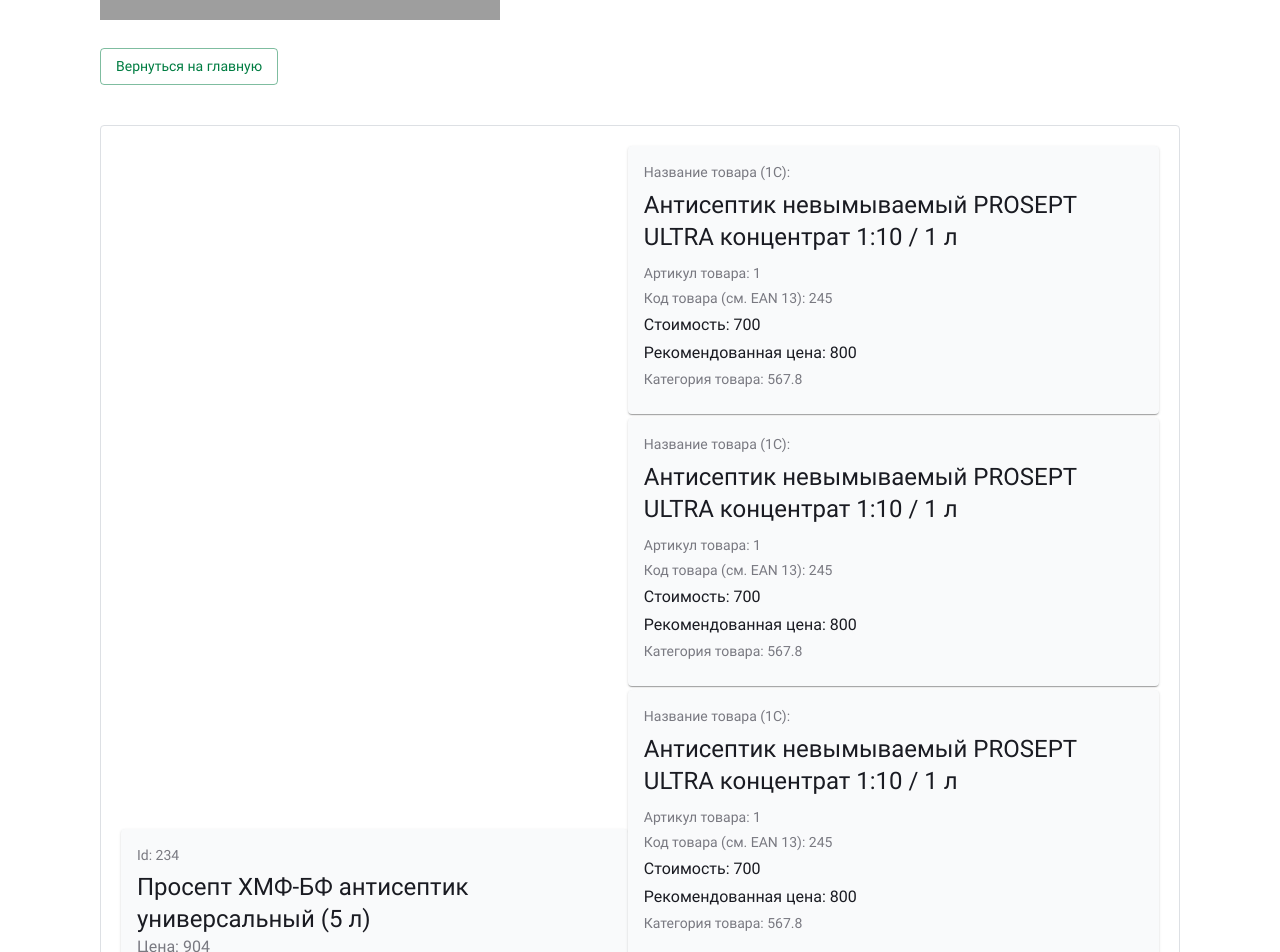
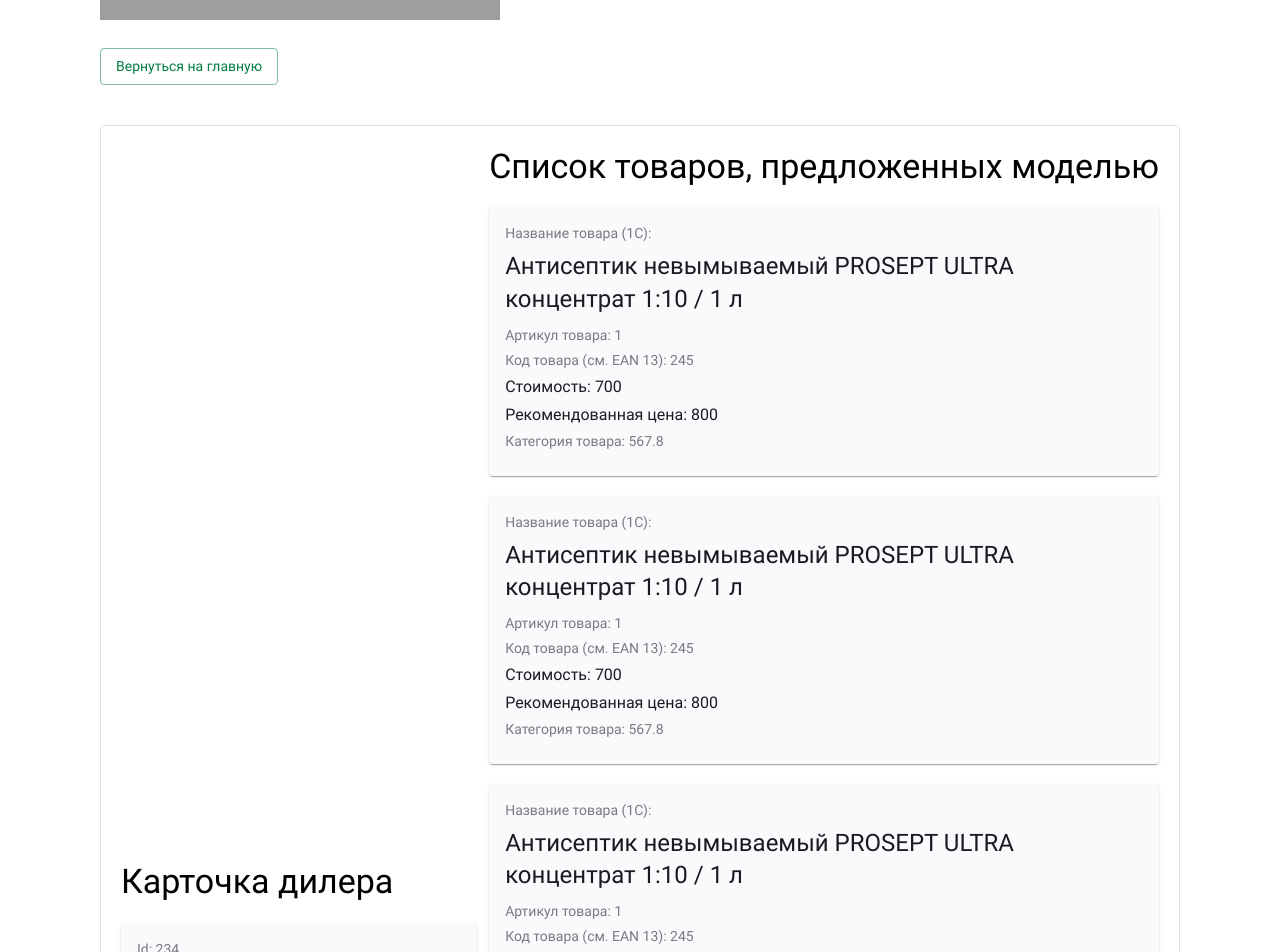
Before and after one commit to Prosept-marking/frontend, a React (Create React App) app: page /compare in a window 1280 px wide. Shown: the part 300-1252 px from the top of the page. Built offline with nearby package versions, Linux system fonts and the light colour scheme; grey boxes are pictures that could not be loaded.

Commit message:
Correct manufacture's product list and add column titles

```diff
--- a/src/components/EditModeForm/index.tsx
+++ b/src/components/EditModeForm/index.tsx
@@ -1,6 +1,6 @@
 import { useNavigate } from 'react-router-dom';
 import { BasicButton } from '../BasicButton';
-import { Box, Stack } from '@mui/material';
+import { Box, Stack, Typography } from '@mui/material';
 import { DilerCard } from '../DilerCard';
 import { ProductCard } from '../ProductCard';
 
@@ -27,13 +27,10 @@
         borderColor="action.disabledBackground"
         borderRadius={1}
         padding={5}
+        columnGap={3}
       >
-        <Box
-          display={'flex'}
-          flexDirection={'column'}
-          gap={5}
-          justifyContent={'space-between'}
-        >
+        <Box display={'flex'} flexDirection={'column'} gap={5}>
+          <Typography variant="h4">Карточка дилера</Typography>
           <DilerCard />
           <BasicButton
             text="Следующий товар"
@@ -42,7 +39,17 @@
           />
           {/* <BasicButton text="Предыдущий товар" variant="outlined" type="button" /> */}
         </Box>
-        <Box display={'flex'} flexDirection={'column'} gap={1} maxWidth={'sm'}>
+        <Box
+          display={'flex'}
+          flexDirection={'column'}
+          gap={5}
+          maxWidth={'100%'}
+          flexGrow={1}
+          flexShrink={0}
+        >
+          <Typography variant="h4">
+            Список товаров, предложенных моделью
+          </Typography>
           <ProductCard />
           <ProductCard />
           <ProductCard />
```
